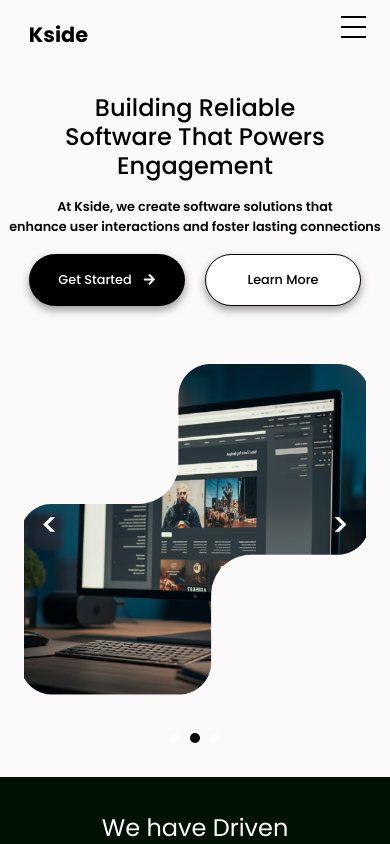
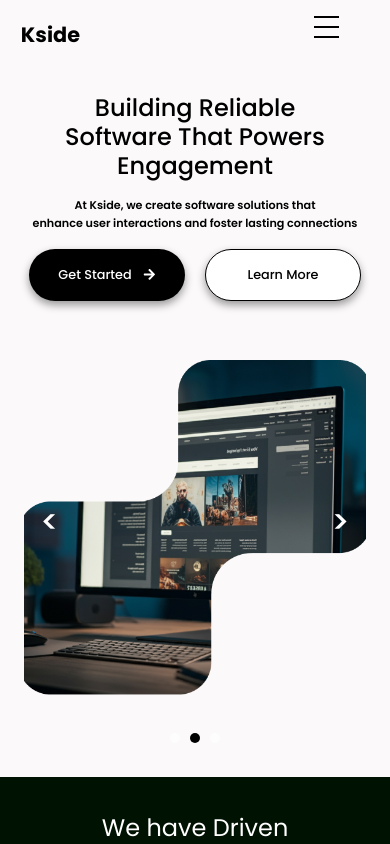
Before and after one commit to AmDeeJhay/Ksideindustries, a React (Vite) app: page / in a window 390 px wide. Shown: the top 844 px of the page. Built offline with nearby package versions, Linux system fonts and the light colour scheme.

Commit message:
i made changes on the navbar

```diff
--- a/src/components/Home/Hero/Hero.scss
+++ b/src/components/Home/Hero/Hero.scss
@@ -234,7 +234,7 @@
       }
 
       p {
-        font-size: 0.8rem;
+        font-size: 0.7rem;
         font-weight: 600;
         font-family: 'poppins';
       }
--- a/src/components/Navbar/Navbar.scss
+++ b/src/components/Navbar/Navbar.scss
@@ -136,7 +136,7 @@
       color: #000;
       font-size: 1.3rem;
       font-weight: 700;
-      margin: 0 -1rem;
+      margin: 0 -1.5rem;
       margin-top: 1rem;
       text-align: center;
     }
@@ -144,7 +144,7 @@
     .hamburger {
       display: flex;
       margin-top: 1rem;
-      margin: 0 18.5rem;
+      margin: 0 16.8rem;
       z-index: 11;
       position: fixed;
     }
```
